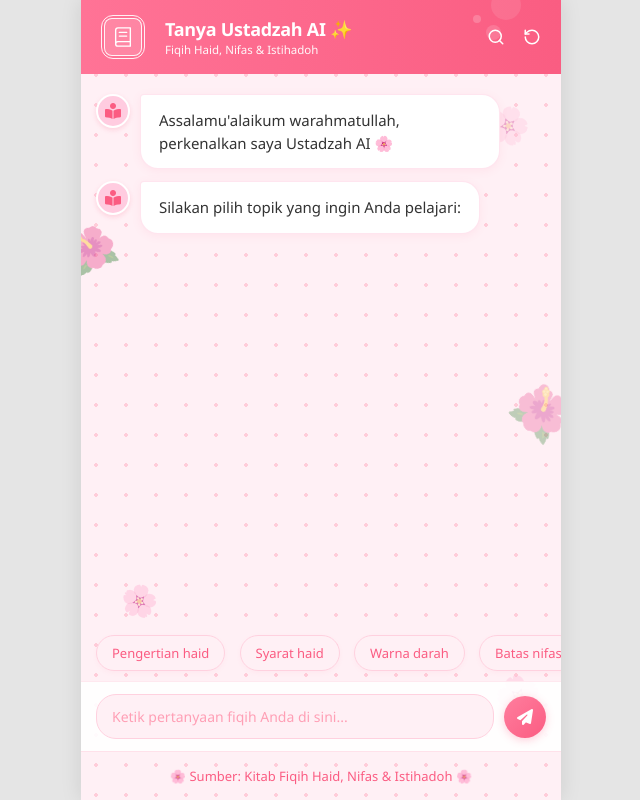
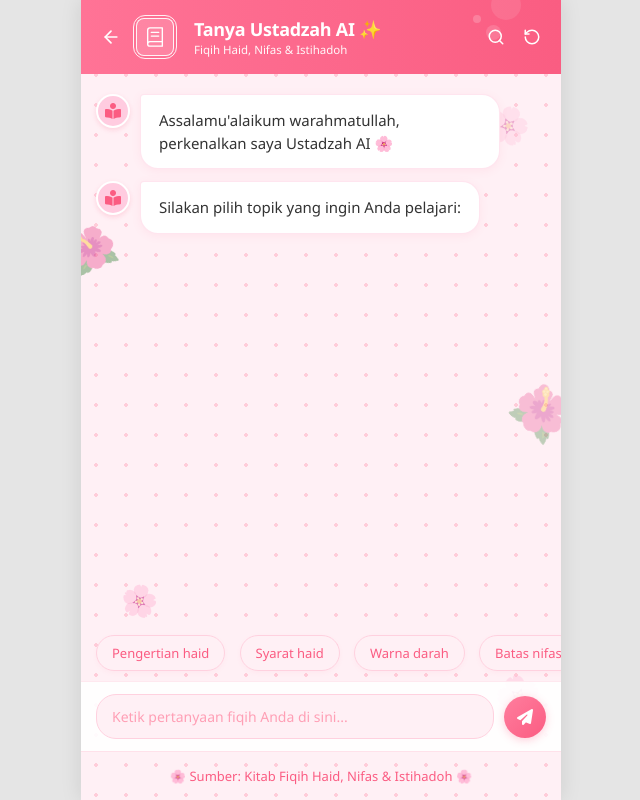
Before and after one commit to danbelajardanbelajar-blip/ustadzahai.my.id, a PHP site: page /tanya in a window 1280 px wide. Shown: the whole page, without its empty margins (319-959 px from the left). Run offline with PHP 8.4, Linux system fonts and the light colour scheme.

Commit message:
Fix UI Tanya Ustadzah AI: add back button and ensure header remains fixed without scrolling

```diff
--- a/app/views/tanya.php
+++ b/app/views/tanya.php
@@ -3,6 +3,13 @@
     <!-- HEADER -->
     <div class="t-header">
         <div class="t-header-circle-3"></div>
+        <!-- Back button -->
+        <a href="index.php" class="t-back-btn">
+            <svg width="20" height="20" viewBox="0 0 24 24" fill="none" stroke="white" stroke-width="2" stroke-linecap="round" stroke-linejoin="round">
+                <line x1="19" y1="12" x2="5" y2="12"></line>
+                <polyline points="12 19 5 12 12 5"></polyline>
+            </svg>
+        </a>
         <div class="t-header-logo-box">
             <!-- Simplified logo approximation since image is missing -->
             <svg width="22" height="22" viewBox="0 0 24 24" fill="none" stroke="white" stroke-width="1.5" stroke-linecap="round" stroke-linejoin="round">
--- a/css/tanya.css
+++ b/css/tanya.css
@@ -25,11 +25,12 @@ body {
     padding: 15px 20px;
     display: flex;
     align-items: center;
-    gap: 15px;
-    z-index: 10;
+    gap: 12px;
+    z-index: 20;
     position: relative;
     overflow: hidden;
     box-shadow: none;
+    flex-shrink: 0;
 }
 
 .t-header::before, .t-header::after {
@@ -64,6 +65,21 @@ body {
     top: 15px;
     right: 80px;
     opacity: 0.2;
+}
+
+.t-back-btn {
+    display: flex;
+    align-items: center;
+    justify-content: center;
+    color: white;
+    text-decoration: none;
+    cursor: pointer;
+    z-index: 2;
+    transition: opacity 0.2s;
+}
+
+.t-back-btn:hover {
+    opacity: 0.8;
 }
 
 .t-header-logo-box {
@@ -201,6 +217,7 @@ body {
     scrollbar-width: none; /* Firefox */
     width: 100%;
     box-sizing: border-box;
+    flex-shrink: 0;
 }
 
 .t-suggestions::-webkit-scrollbar {
@@ -241,6 +258,7 @@ body {
     border-top: 1px solid rgba(255, 209, 223, 0.5);
     font-weight: 500;
     z-index: 10;
+    flex-shrink: 0;
 }
 
 /* USER MESSAGE STYLES */
@@ -265,6 +283,7 @@ body {
     align-items: center;
     gap: 10px;
     z-index: 10;
+    flex-shrink: 0;
 }
 
 .t-input {
```
